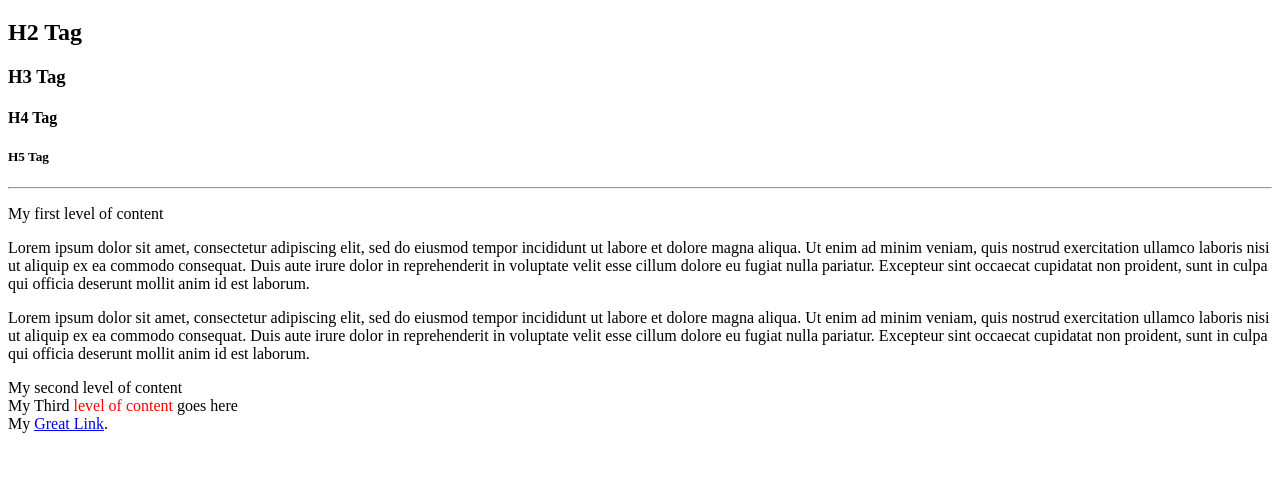
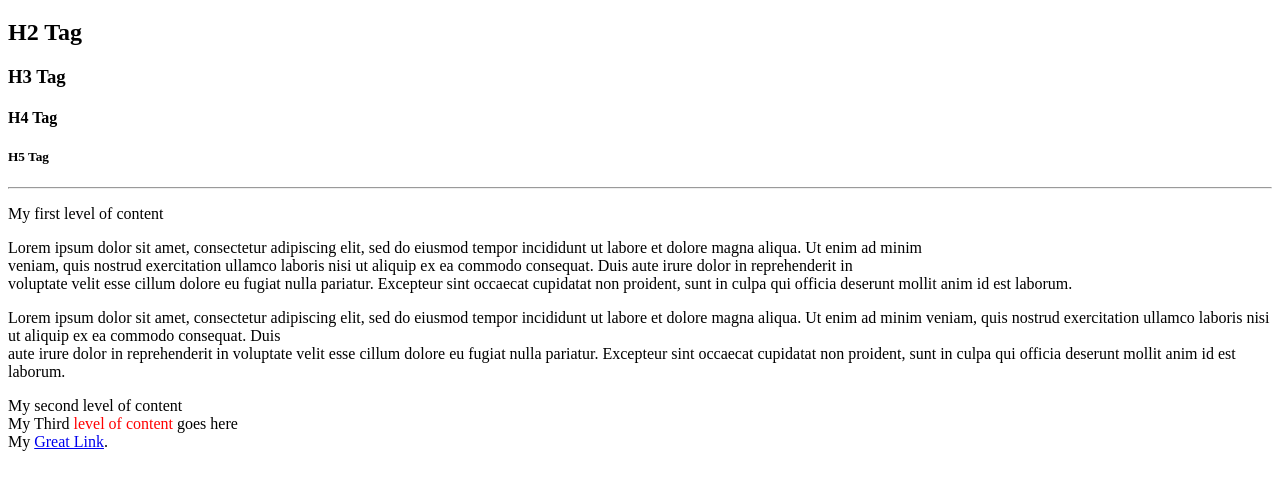
Before and after one commit to rails-camp/html-css-devcamp, a plain HTML site: page html_guide.html in a window 1280 px wide. Shown: the part 61-550 px from the top of the page. Drawn offline with Linux system fonts and the light colour scheme.

Commit message:
Line break

```diff
--- a/html_guide.html
+++ b/html_guide.html
@@ -22,10 +22,10 @@
 		<div>
 			<p>My first level of content</p>
 
-			<p>Lorem ipsum dolor sit amet, consectetur adipiscing elit, sed do eiusmod tempor incididunt ut labore et dolore magna aliqua. Ut enim ad minim veniam, quis nostrud exercitation ullamco laboris nisi ut aliquip ex ea commodo consequat. Duis aute irure dolor in reprehenderit in voluptate velit esse cillum dolore eu fugiat nulla pariatur. Excepteur sint occaecat cupidatat non proident, sunt in culpa qui officia deserunt mollit anim id est laborum.
+			<p>Lorem ipsum dolor sit amet, consectetur adipiscing elit, sed do eiusmod tempor incididunt ut labore et dolore magna aliqua. Ut enim ad minim <br>veniam, quis nostrud exercitation ullamco laboris nisi ut aliquip ex ea commodo consequat. Duis aute irure dolor in reprehenderit in <br>voluptate velit esse cillum dolore eu fugiat nulla pariatur. Excepteur sint occaecat cupidatat non proident, sunt in culpa qui officia deserunt mollit anim id est laborum.
 			</p>
 
-			<p>Lorem ipsum dolor sit amet, consectetur adipiscing elit, sed do eiusmod tempor incididunt ut labore et dolore magna aliqua. Ut enim ad minim veniam, quis nostrud exercitation ullamco laboris nisi ut aliquip ex ea commodo consequat. Duis aute irure dolor in reprehenderit in voluptate velit esse cillum dolore eu fugiat nulla pariatur. Excepteur sint occaecat cupidatat non proident, sunt in culpa qui officia deserunt mollit anim id est laborum.
+			<p>Lorem ipsum dolor sit amet, consectetur adipiscing elit, sed do eiusmod tempor incididunt ut labore et dolore magna aliqua. Ut enim ad minim veniam, quis nostrud exercitation ullamco laboris nisi ut aliquip ex ea commodo consequat. Duis <br>aute irure dolor in reprehenderit in voluptate velit esse cillum dolore eu fugiat nulla pariatur. Excepteur sint occaecat cupidatat non proident, sunt in culpa qui officia deserunt mollit anim id est laborum.
 			</p>
 
 			<div>
```
